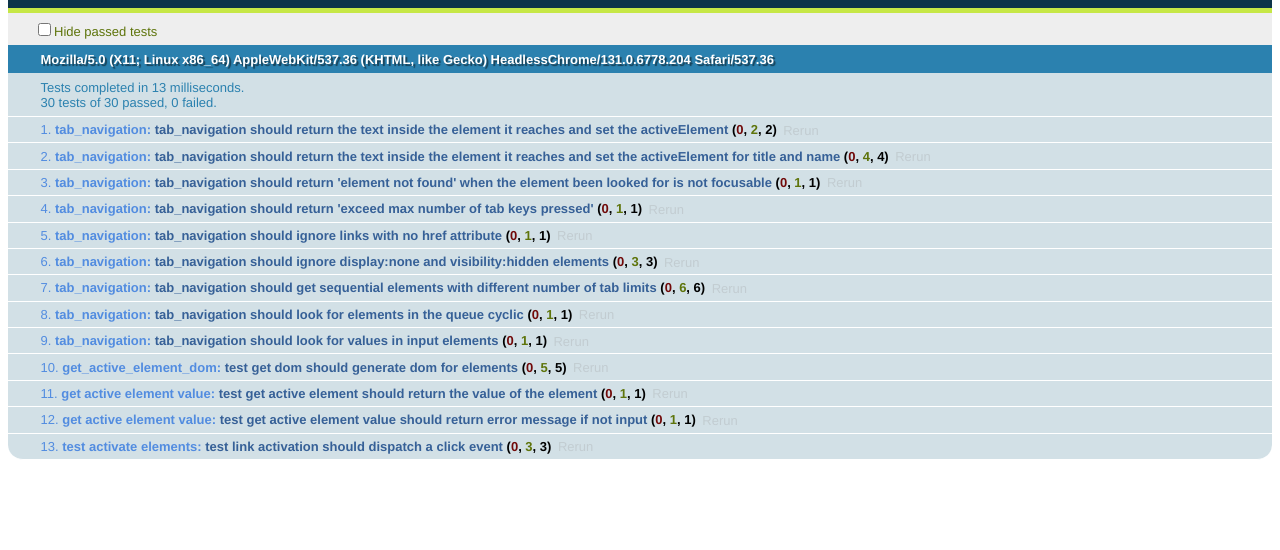
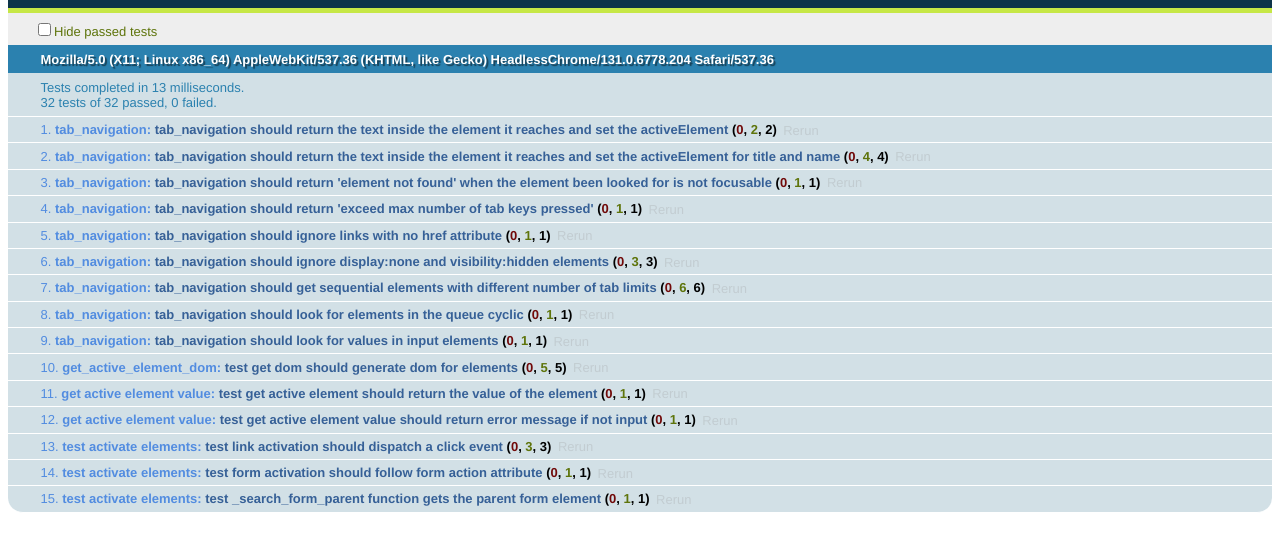
Before and after one commit to watinha/Pyccuracy-Accessibility-Actions, a plain HTML site: page js_codes_tests/index.html in a window 1280 px wide. Shown: the part 48-598 px from the top of the page. Drawn offline with Linux system fonts and the light colour scheme.

Commit message:
Includes form submit functionality to press enter action

```diff
--- a/js_codes/activate_elements.js
+++ b/js_codes/activate_elements.js
@@ -1,8 +1,25 @@
 function ActivateElements() {
 }
+ActivateElements.prototype.constants = {
+    FORM_ELEMENT_NOT_FOUND: "parent form not found"
+};
 ActivateElements.prototype.execute = function () {
-    var click_event = current_document.createEvent("MouseEvent");
-    click_event.initMouseEvent("click", true, true, current_window, 12, 12, 12, 12, 12, false, false, false, false, 0, null);
-    current_document.activeElement.dispatchEvent(click_event);
-    return "link activated";
+    var active_element = current_document.activeElement,
+        click_event = current_document.createEvent("MouseEvent");
+
+    if (active_element.tagName == "A") {
+        click_event.initMouseEvent("click", true, true, current_window, 12, 12, 12, 12, 12, false, false, false, false, 0, null);
+        current_document.activeElement.dispatchEvent(click_event);
+        return "link activated";
+    } else if (active_element.tagName == "INPUT") {
+        var form_parent = this._search_form_parent(active_element);
+        form_parent.submit();
+    }
 }
+ActivateElements.prototype._search_form_parent = function (input_element) {
+    if (input_element.parentNode.tagName == "FORM")
+        return input_element.parentNode;
+    if (input_element.parentNode.tagName == "BODY")
+        return this.constants.FORM_ELEMENT_NOT_FOUND;
+    return this._search_form_parent(input_element.parentNode);
+}
--- a/js_codes_tests/index.html
+++ b/js_codes_tests/index.html
@@ -38,7 +38,7 @@
       <h2>Third header</h2>
       <a href="#link4">link 4</a>
       <a href="#link5">link 5</a>
-      <form action="index_submit" method="get" accept-charset="utf-8">
+      <form action="#form_submit" method="get" accept-charset="utf-8">
           <input name="textinput" value=""></input>
           <input title="textinput2" name="" value=""></input>
           <input type="submit" value="Continue &rarr;" />
--- a/js_codes_tests/test_activate_elements.js
+++ b/js_codes_tests/test_activate_elements.js
@@ -35,4 +35,37 @@ ActivateElementsTest.prototype.run_test = function () {
         document.querySelectorAll("#link1")[0].removeEventListener("click", click_event);
     });
 
+    test("test form activation should follow form action attribute", function () {
+        var previous_submit = document.querySelectorAll("form")[0].submit;
+        document.querySelectorAll("form")[0].submit = function () {
+            ok(true, "form submitted ok");
+        }
+        document.querySelectorAll("form > input")[0].value = "watinha";
+        document.querySelectorAll("form > input")[0].focus();
+
+        var action = new ActivateElements();
+        var result = action.execute();
+
+        expect(1);
+
+        // avoid tests interference
+        document.querySelectorAll("form")[0].submit = previous_submit;
+    });
+
+    test("test _search_form_parent function gets the parent form element", function () {
+        var fixture_input = document.createElement("input"),
+            fixture_div = document.createElement("div"),
+            fixture_span = document.createElement("span"),
+            fixture_form = document.createElement("form");
+
+        fixture_form.appendChild(fixture_div);
+        fixture_div.appendChild(fixture_span);
+        fixture_span.appendChild(fixture_input);
+
+        var action = new ActivateElements(),
+            parent_form = action._search_form_parent(fixture_input);
+
+        equal(parent_form, fixture_form);
+    });
+
 }
```
